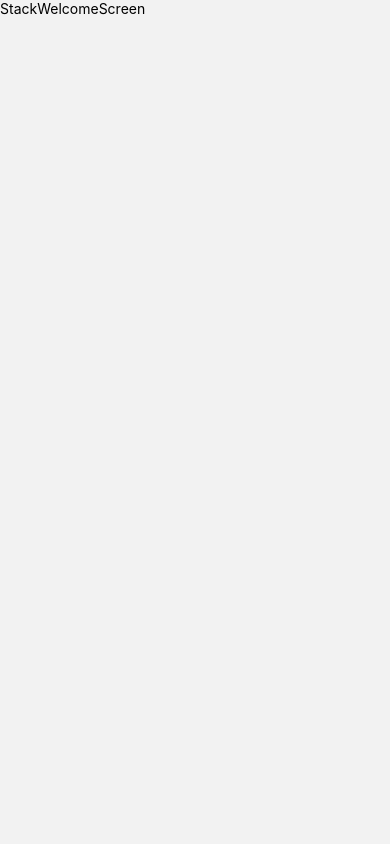
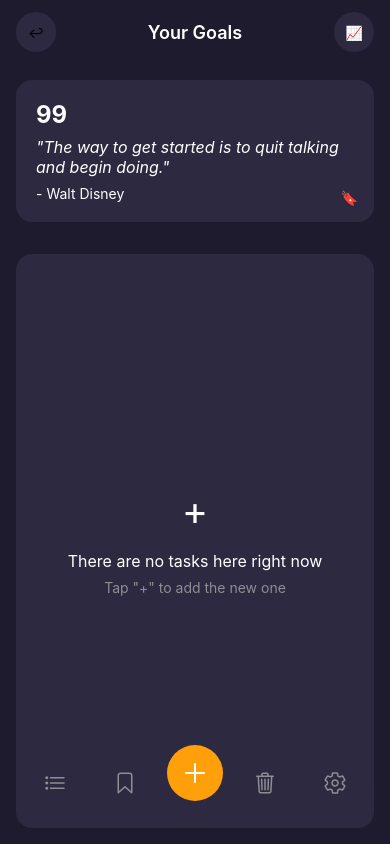
Before and after one commit to Vachek-hooves/Pragmatrack, a React Native app: screen /Add in a window 390 px wide. Before the commit this address had no page. Built offline with nearby package versions, Linux system fonts and the light colour scheme.

Commit message:
update basic set up

```diff
--- a/App.js
+++ b/App.js
@@ -3,6 +3,7 @@ import {createNativeStackNavigator} from '@react-navigation/native-stack';
 import {AppContext} from './store/context';
 import {StackWelcomeScreen} from './screen/stack';
 import TabNavigation from './TabNavigator/TabNavigation';
+
 const Stack = createNativeStackNavigator();
 
 function App() {
@@ -10,10 +11,10 @@ function App() {
     <AppContext>
       <NavigationContainer>
         <Stack.Navigator screenOptions={{headerShown: false}}>
-          <Stack.Screen
+          {/* <Stack.Screen
             name="StackWelcomeScreen"
             component={StackWelcomeScreen}
-          />
+          /> */}
           <Stack.Screen name="TabNavigation" component={TabNavigation} />
         </Stack.Navigator>
       </NavigationContainer>
--- a/TabNavigator/TabNavigation.js
+++ b/TabNavigator/TabNavigation.js
@@ -1,17 +1,92 @@
-import {StyleSheet, Text, View} from 'react-native';
+import {StyleSheet, View} from 'react-native';
 import {createBottomTabNavigator} from '@react-navigation/bottom-tabs';
 import TabMainScreen from '../screen/tab/TabMainScreen';
+import Icon from 'react-native-vector-icons/Ionicons';
 
 const Tab = createBottomTabNavigator();
 
 const TabNavigation = () => {
   return (
-    <Tab.Navigator screenOptions={{headerShown: false}}>
-      <Tab.Screen name="TabMainScreen" component={TabMainScreen} />
+    <Tab.Navigator
+      screenOptions={{
+        headerShown: false,
+        tabBarStyle: styles.tabBar,
+        tabBarShowLabel: false,
+        tabBarActiveTintColor: '#FFFFFF',
+        tabBarInactiveTintColor: '#8E8E93',
+      }}>
+      <Tab.Screen
+        name="Tasks"
+        component={TabMainScreen}
+        options={{
+          tabBarIcon: ({color}) => (
+            <Icon name="list-outline" size={24} color={color} />
+          ),
+        }}
+      />
+      <Tab.Screen
+        name="Bookmarks"
+        component={TabMainScreen}
+        options={{
+          tabBarIcon: ({color}) => (
+            <Icon name="bookmark-outline" size={24} color={color} />
+          ),
+        }}
+      />
+      <Tab.Screen
+        name="Add"
+        component={TabMainScreen}
+        options={{
+          tabBarIcon: ({color}) => (
+            <View style={styles.addButton}>
+              <Icon name="add" size={32} color="#FFFFFF" />
+            </View>
+          ),
+        }}
+      />
+      <Tab.Screen
+        name="Delete"
+        component={TabMainScreen}
+        options={{
+          tabBarIcon: ({color}) => (
+            <Icon name="trash-outline" size={24} color={color} />
+          ),
+        }}
+      />
+      <Tab.Screen
+        name="Settings"
+        component={TabMainScreen}
+        options={{
+          tabBarIcon: ({color}) => (
+            <Icon name="settings-outline" size={24} color={color} />
+          ),
+        }}
+      />
     </Tab.Navigator>
   );
 };
 
 export default TabNavigation;
 
-const styles = StyleSheet.create({});
+const styles = StyleSheet.create({
+  tabBar: {
+    backgroundColor: '#2D2940',
+    borderTopWidth: 0,
+    height: 60,
+    position: 'absolute',
+    bottom: 20,
+    left: 20,
+    right: 20,
+    borderRadius: 30,
+    elevation: 0,
+  },
+  addButton: {
+    backgroundColor: '#FF9F0A',
+    width: 56,
+    height: 56,
+    borderRadius: 28,
+    justifyContent: 'center',
+    alignItems: 'center',
+    marginBottom: 20,
+  },
+});
--- a/screen/tab/TabMainScreen.js
+++ b/screen/tab/TabMainScreen.js
@@ -1,14 +1,125 @@
-import { StyleSheet, Text, View } from 'react-native'
+import { StyleSheet, Text, View, SafeAreaView } from 'react-native'
 import React from 'react'
+import { useAppContext } from '../../store/context'
 
 const TabMainScreen = () => {
+  const { allTasks } = useAppContext()
+
   return (
-    <View>
-      <Text>TabMainScreen</Text>
-    </View>
+    <SafeAreaView style={styles.container}>
+      {/* Header */}
+      <View style={styles.header}>
+        <View style={styles.iconButton}>
+          <Text>↩</Text>
+        </View>
+        <View style={styles.titleContainer}>
+          <Text style={styles.headerTitle}>Your Goals</Text>
+        </View>
+        <View style={styles.iconButton}>
+          <Text>📈</Text>
+        </View>
+      </View>
+
+      {/* Quote Card */}
+      <View style={styles.quoteCard}>
+        <Text style={styles.quoteNumber}>99</Text>
+        <Text style={styles.quoteText}>
+          "The way to get started is to quit talking and begin doing."
+        </Text>
+        <Text style={styles.quoteAuthor}>- Walt Disney</Text>
+        <View style={styles.bookmarkIcon}>
+          <Text>🔖</Text>
+        </View>
+      </View>
+
+      {/* Empty State */}
+      <View style={styles.emptyStateContainer}>
+        <Text style={styles.plusIcon}>+</Text>
+        <Text style={styles.emptyStateText}>There are no tasks here right now</Text>
+        <Text style={styles.addTaskText}>Tap "+" to add the new one</Text>
+      </View>
+    </SafeAreaView>
   )
 }
 
 export default TabMainScreen
 
-const styles = StyleSheet.create({})
+const styles = StyleSheet.create({
+  container: {
+    flex: 1,
+    backgroundColor: '#1E1B2E',
+  },
+  header: {
+    flexDirection: 'row',
+    alignItems: 'center',
+    paddingHorizontal: 16,
+    paddingVertical: 12,
+  },
+  iconButton: {
+    width: 40,
+    height: 40,
+    borderRadius: 20,
+    backgroundColor: '#2D2940',
+    justifyContent: 'center',
+    alignItems: 'center',
+  },
+  titleContainer: {
+    flex: 1,
+    alignItems: 'center',
+  },
+  headerTitle: {
+    color: '#FFFFFF',
+    fontSize: 18,
+    fontWeight: '600',
+  },
+  quoteCard: {
+    margin: 16,
+    padding: 20,
+    backgroundColor: '#2D2940',
+    borderRadius: 16,
+    position: 'relative',
+  },
+  quoteNumber: {
+    color: '#FFFFFF',
+    fontSize: 24,
+    fontWeight: 'bold',
+    marginBottom: 8,
+  },
+  quoteText: {
+    color: '#FFFFFF',
+    fontSize: 16,
+    fontStyle: 'italic',
+    marginBottom: 8,
+  },
+  quoteAuthor: {
+    color: '#FFFFFF',
+    fontSize: 14,
+  },
+  bookmarkIcon: {
+    position: 'absolute',
+    right: 16,
+    bottom: 16,
+  },
+  emptyStateContainer: {
+    flex: 1,
+    justifyContent: 'center',
+    alignItems: 'center',
+    backgroundColor: '#2D2940',
+    margin: 16,
+    borderRadius: 16,
+  },
+  plusIcon: {
+    fontSize: 40,
+    color: '#FFFFFF',
+    marginBottom: 16,
+  },
+  emptyStateText: {
+    color: '#FFFFFF',
+    fontSize: 16,
+    marginBottom: 8,
+  },
+  addTaskText: {
+    color: '#8E8E93',
+    fontSize: 14,
+  },
+})
```
